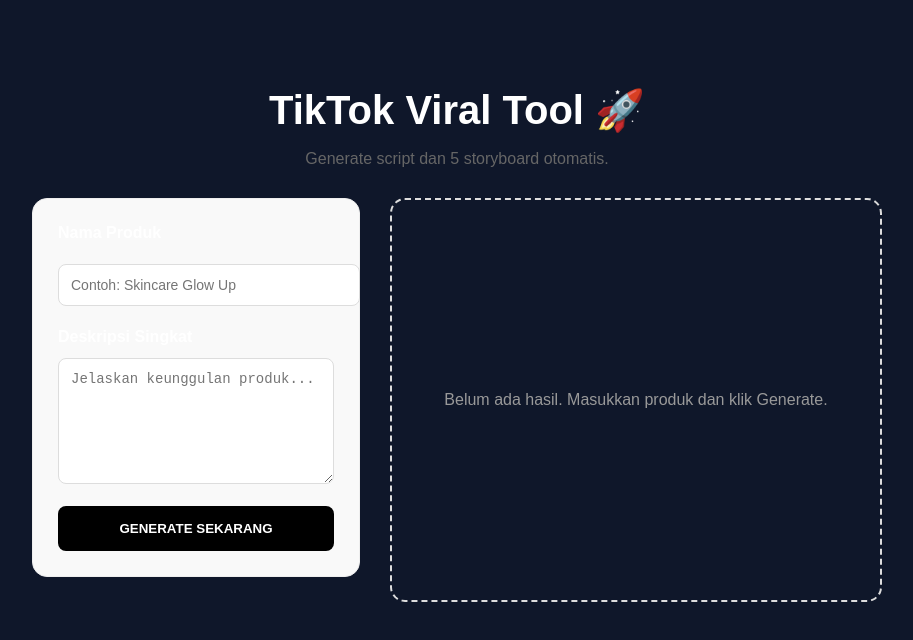
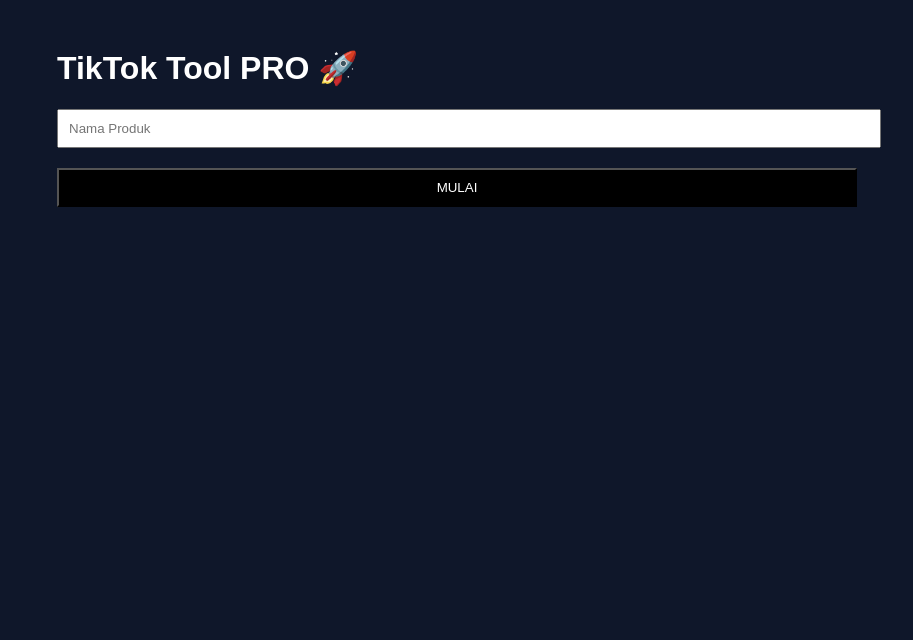
Before and after one commit to LANGLANGSEMESTA/content-creator, a Next.js app: page / in a window 1280 px wide. Shown: the top 640 px of the page, without its empty margins (183-1096 px from the left). Built offline with nearby package versions, Linux system fonts and the light colour scheme.

Commit message:
benerin boros5

```diff
--- a/pages/api/generate.js
+++ b/pages/api/generate.js
@@ -1,90 +1,38 @@
 import OpenAI from "openai";
-
 const openai = new OpenAI({ apiKey: process.env.OPENAI_API_KEY });
-
-const SCENE_ROLES = ["Hook", "Agitasi", "Solusi", "Close Up", "Demo", "Before/After", "Proof", "Benefit 1", "Benefit 2", "CTA"];
 
 export default async function handler(req, res) {
   if (req.method !== "POST") return res.status(405).json({ error: "Method not allowed" });
+  try {
+    const { product, description, image } = req.body;
+    if (!product) return res.status(400).json({ error: "Nama produk wajib isi" });
 
-  try {
-    const { product, description, target, price, style, image } = req.body;
-    if (!product) return res.status(400).json({ error: "Nama produk wajib diisi." });
-
-    let imageDescription = "";
-    if (image) {
-      try {
+    let finalDesc = description;
+    if (image && !description) {
       const vision = await openai.chat.completions.create({
         model: "gpt-4o-mini",
-          max_tokens: 150,
         messages: [{
           role: "user",
           content: [
-              { type: "text", text: "Describe this product for marketing in 2 sentences." },
-              { type: "image_url", image_url: { url: image, detail: "low" } },
-            ],
-          }],
+            { type: "text", text: "Describe this product." },
+            { type: "image_url", image_url: { url: image } }
+          ]
+        }]
       });
-        imageDescription = vision.choices?.[0]?.message?.content || "";
-      } catch (e) { console.error("Vision Error:", e.message); }
+      finalDesc = vision.choices[0].message.content;
     }
 
-    const finalDesc = description || imageDescription || "Produk berkualitas";
-
-    // GENERATE SCRIPT DENGAN FORMAT KAKU
     const completion = await openai.chat.completions.create({
       model: "gpt-4o-mini",
       messages: [{
         role: "user",
-        content: `Buat konten TikTok marketing Bahasa Indonesia.
-        Produk: ${product}. Deskripsi: ${finalDesc}. Target: ${target}. Harga: ${price}. Style: ${style}.
-
-        WAJIB GUNAKAN FORMAT TAG BERIKUT (JANGAN DIUBAH):
-        [STORY]
-        (Isi 10 scene alur cerita)
-
-        [IMAGE]
-        (Isi 10 baris prompt deskripsi visual bahasa inggris saja)
-
-        [NARASI]
-        (Isi naskah voice over lengkap)
-
-        [CAPTION]
-        (Isi caption dan hashtag)`
+        content: `Buat konten TikTok: ${product}. Deskripsi: ${finalDesc}.
+        Format JSON: {"narasi": "...", "caption": "...", "prompts": ["prompt 1", "prompt 2", "prompt 3", "prompt 4", "prompt 5"]}`
       }],
+      response_format: { type: "json_object" }
     });
 
-    const text = completion.choices?.[0]?.message?.content || "";
-
-    // PARSING PROMPTS
-    const imagePart = text.split("[IMAGE]")[1]?.split("[")[0] || "";
-    let prompts = imagePart.split("\n")
-      .map(l => l.replace(/^\d+\.\s*/, "").trim())
-      .filter(l => l.length > 10)
-      .slice(0, 10);
-
-    while (prompts.length < 10) {
-      prompts.push(`${product} professional photography, cinematic lighting, scene ${prompts.length + 1}`);
-    }
-
-    // GENERATE GAMBAR PARALEL (CEPAT & HEMAT)
-    const imagePromises = prompts.map(async (prompt, i) => {
-      try {
-        const response = await openai.images.generate({
-          model: "gpt-image-1-mini",
-          prompt: `${prompt}, vertical 9:16, realistic photography, tiktok style, no text`,
-          size: "1024x1792",
-          n: 1,
-        });
-        return { url: response.data[0].url, scene: i + 1, role: SCENE_ROLES[i] };
-      } catch (err) {
-        return { url: null, scene: i + 1, role: SCENE_ROLES[i] };
-      }
-    });
-
-    const results = await Promise.all(imagePromises);
-    return res.status(200).json({ result: text, images: results });
-
+    return res.status(200).json(JSON.parse(completion.choices[0].message.content));
   } catch (error) {
     return res.status(500).json({ error: error.message });
   }
--- a/pages/index.js
+++ b/pages/index.js
@@ -2,7 +2,6 @@
 
 export default function Home() {
   const [product, setProduct] = useState("");
-  const [desc, setDesc] = useState("");
   const [data, setData] = useState(null);
   const [images, setImages] = useState([]);
   const [loading, setLoading] = useState(false);
@@ -10,95 +9,55 @@
 
   const jalankan = async (e) => {
     e.preventDefault();
-    setLoading(true);
-    setImages([]);
-    setStatus("Menyusun naskah...");
-
+    setLoading(true); setImages([]); setStatus("Menyusun naskah...");
     try {
       const res = await fetch("/api/generate", {
         method: "POST",
         headers: { "Content-Type": "application/json" },
-        body: JSON.stringify({ product, description: desc }),
+        body: JSON.stringify({ product }),
       });
       const result = await res.json();
+      if (result.error) throw new Error(result.error);
       setData(result);
 
-      const tempImgs = [];
       for (let i = 0; i < result.prompts.length; i++) {
-        setStatus(`Menggambar ${i + 1} dari ${result.prompts.length}...`);
+        setStatus(`Menggambar ${i + 1}/5...`);
         const imgRes = await fetch("/api/image", {
           method: "POST",
           headers: { "Content-Type": "application/json" },
           body: JSON.stringify({ prompt: result.prompts[i] }),
         });
         const imgData = await imgRes.json();
-        if (imgData.url) {
-          tempImgs.push(imgData.url);
-          setImages([...tempImgs]);
-        }
+        if (imgData.url) setImages(prev => [...prev, imgData.url]);
       }
       setStatus("Selesai!");
-    } catch (err) {
-      alert("Error: " + err.message);
-    } finally {
-      setLoading(false);
-    }
+    } catch (err) { setStatus("Gagal: " + err.message); }
+    finally { setLoading(false); }
   };
 
   return (
-    <div style={{ maxWidth: 850, margin: "40px auto", padding: 20, fontFamily: 'sans-serif' }}>
-      <header style={{ textAlign: 'center', marginBottom: 30 }}>
-        <h1 style={{ fontSize: '2.5rem', marginBottom: 5 }}>TikTok Viral Tool 🚀</h1>
-        <p style={{ color: '#666' }}>Generate script dan 5 storyboard otomatis.</p>
-      </header>
-
-      <div style={{ display: 'grid', gridTemplateColumns: '1fr 1.5fr', gap: 30 }}>
-        {/* FORM SIDE */}
-        <section>
-          <form onSubmit={jalankan} style={{ display: "flex", flexDirection: "column", gap: 12, background: '#f9f9f9', padding: 25, borderRadius: 15, border: '1px solid #eee' }}>
-            <label style={{ fontWeight: 'bold' }}>Nama Produk</label>
-            <input placeholder="Contoh: Skincare Glow Up" onChange={e => setProduct(e.target.value)} required style={inStyle} />
-
-            <label style={{ fontWeight: 'bold' }}>Deskripsi Singkat</label>
-            <textarea placeholder="Jelaskan keunggulan produk..." onChange={e => setDesc(e.target.value)} style={{ ...inStyle, height: 100 }} />
-
-            <button type="submit" disabled={loading} style={{ ...btnStyle, background: loading ? '#ccc' : '#000' }}>
-              {loading ? "Sabar, lagi proses..." : "GENERATE SEKARANG"}
+    <div style={{ maxWidth: 800, margin: "auto", padding: 20 }}>
+      <h1>TikTok Tool PRO 🚀</h1>
+      <form onSubmit={jalankan}>
+        <input placeholder="Nama Produk" onChange={e => setProduct(e.target.value)} style={{width: '100%', padding: 10, marginBottom: 10}} />
+        <button type="submit" disabled={loading} style={{width: '100%', padding: 10, background: 'black', color: 'white'}}>
+          {loading ? "Proses..." : "MULAI"}
         </button>
       </form>
-          <p style={{ color: "#0070f3", fontWeight: "bold", textAlign: 'center', marginTop: 15 }}>{status}</p>
-        </section>
-
-        {/* RESULT SIDE */}
-        <section>
-          {data ? (
-            <div style={{ background: "#fff", padding: 20, borderRadius: 15, border: '1px solid #eee', boxShadow: '0 4px 12px rgba(0,0,0,0.05)' }}>
-              <div style={{ marginBottom: 25 }}>
-                <h3 style={{ borderBottom: '2px solid #eee', paddingBottom: 10 }}>📖 Script & Caption</h3>
-                <p><strong>Voice Over:</strong><br/><span style={{ fontSize: 14 }}>{data.narasi}</span></p>
-                <p><strong>Caption:</strong><br/><span style={{ fontSize: 14 }}>{data.caption}</span></p>
+      <p>{status}</p>
+      {data && (
+        <div style={{display: 'grid', gridTemplateColumns: '1fr 1fr', gap: 20, marginTop: 20}}>
+          <div>
+            <h3>Naskah:</h3>
+            <p>{data.narasi}</p>
+            <h3>Caption:</h3>
+            <p>{data.caption}</p>
           </div>
-
-              <h3 style={{ borderBottom: '2px solid #eee', paddingBottom: 10 }}>🎬 Storyboard (9:16)</h3>
-              <div style={{ display: "grid", gridTemplateColumns: "1fr 1fr", gap: 12 }}>
-                {images.map((url, i) => (
-                  <div key={i} style={{ textAlign: 'center' }}>
-                    <img src={url} width="100%" style={{ borderRadius: 10, border: "1px solid #ddd" }} />
-                    <p style={{ fontSize: 11, color: '#888', marginTop: 5 }}>Scene {i + 1}</p>
-                  </div>
-                ))}
+          <div style={{display: 'grid', gridTemplateColumns: '1fr 1fr', gap: 10}}>
+            {images.map((url, i) => <img key={i} src={url} width="100%" style={{borderRadius: 10}} />)}
           </div>
         </div>
-          ) : (
-            <div style={{ height: 400, border: "2px dashed #ddd", borderRadius: 15, display: "flex", alignItems: "center", justifyContent: "center", color: "#999" }}>
-              Belum ada hasil. Masukkan produk dan klik Generate.
-            </div>
       )}
-        </section>
-      </div>
     </div>
   );
 }
-
-const inStyle = { padding: "12px", borderRadius: "8px", border: "1px solid #ddd", fontSize: "14px" };
-const btnStyle = { padding: "15px", borderRadius: "8px", color: "#fff", fontWeight: "bold", cursor: "pointer", border: 'none' };
```
Also changed, not shown: 1 other file (tests, documents, lock files or other folders). Lines whose indentation alone changed are shown as unchanged.
